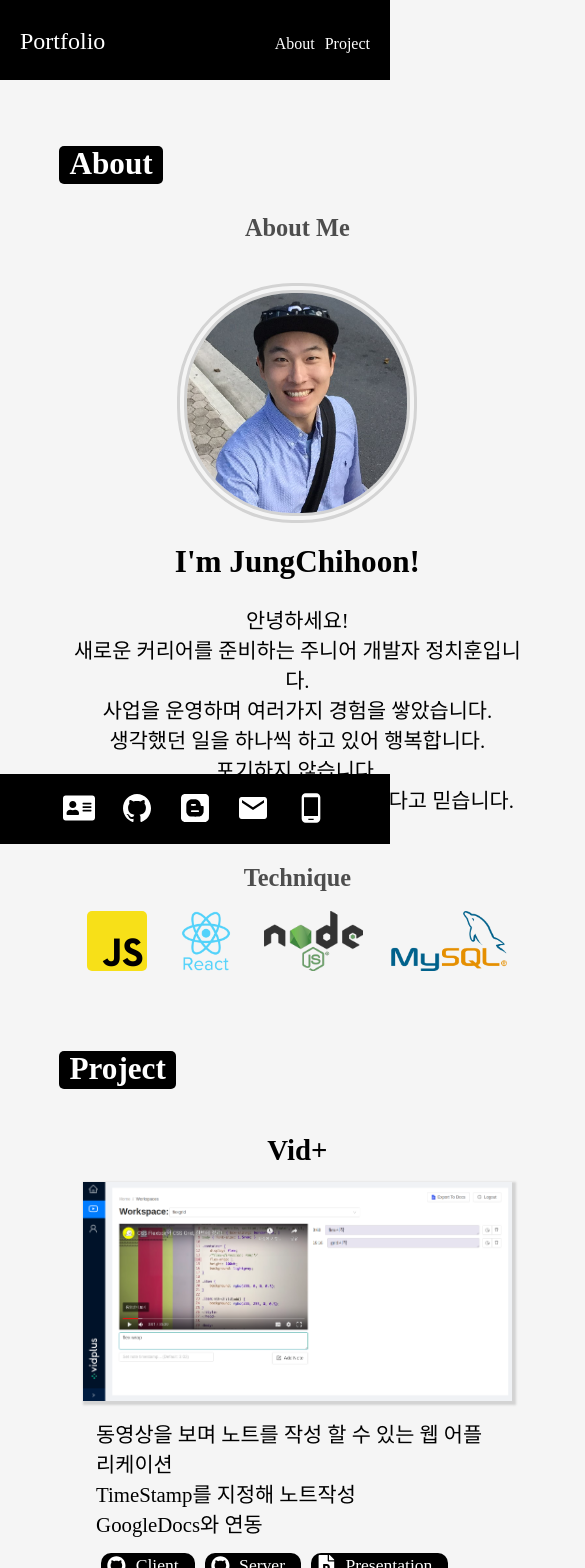
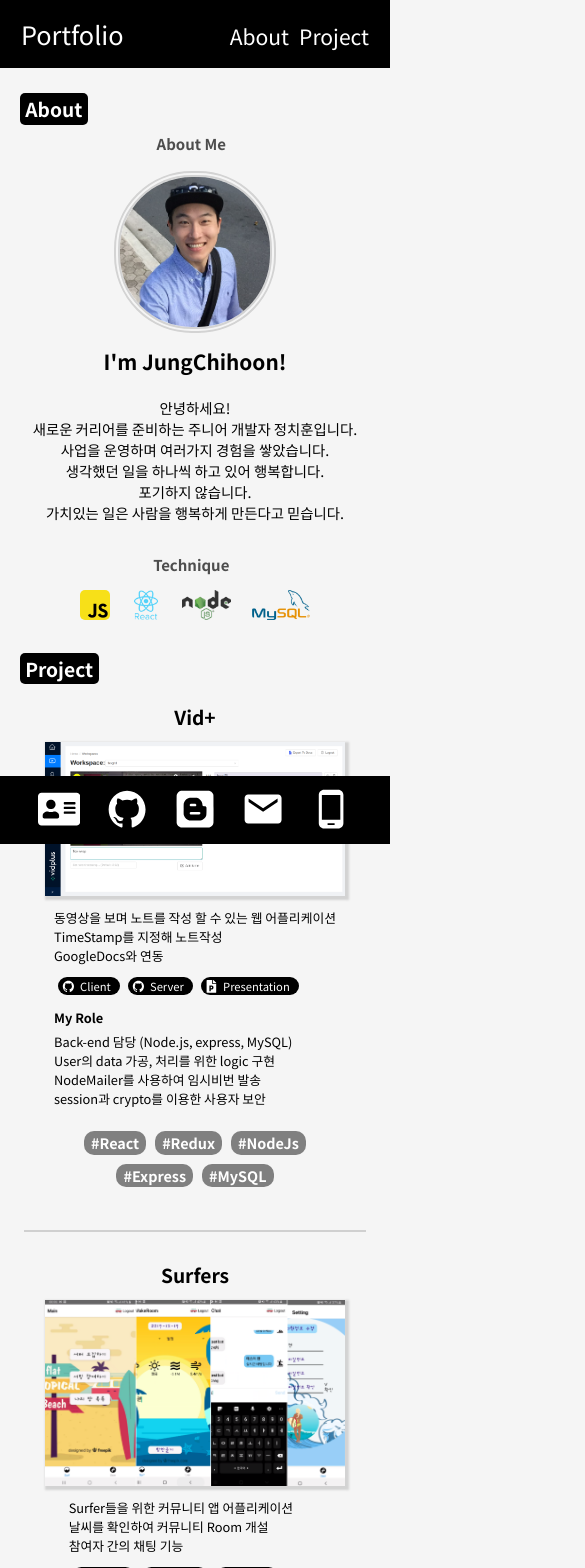
Before and after one commit to jch9537/portfolio, a React (Create React App) app: page / in a window 390 px wide. Shown: the top 1568 px of the page, 585 px wide, since content can reach past the window. Built offline with nearby package versions, Linux system fonts and the light colour scheme; the HTML template or start-up script is replaced by a standard one.

Commit message:
complete responsive app with flexbox

```diff
--- a/src/App.js
+++ b/src/App.js
@@ -1,5 +1,4 @@
 import React from "react";
-import "./style/style.css";
 
 import Nav from "./nav/nav";
 import Contents from "./contents/contents";
--- a/src/contents/surfers.js
+++ b/src/contents/surfers.js
@@ -9,13 +9,13 @@ const Surfers = () => {
   return (
     <div className="project-item">
       <div className="project-header">
-        <p className="project-title">Surfers</p>
+        <h3 className="project-title">Surfers</h3>
       </div>
       <div className="project-body">
         <img className="project-img" src={SurfersImg} alt="" />
         <div className="description">
           <div className="description-detail">
-            Surfing을 즐기는 사람을 위한 커뮤니티 앱 어플리케이션
+            Surfer들을 위한 커뮤니티 앱 어플리케이션
             <br />
             날씨를 확인하여 커뮤니티 Room 개설
             <br />
--- a/src/contents/vidplus.js
+++ b/src/contents/vidplus.js
@@ -9,7 +9,7 @@ const VidPlus = () => {
   return (
     <div className="project-item">
       <div className="project-header">
-        <p className="project-title">Vid+</p>
+        <h3 className="project-title">Vid+</h3>
       </div>
       <div className="project-body">
         <img className="project-img" src={VidPlusImg} alt="" />
--- a/src/index.js
+++ b/src/index.js
@@ -1,6 +1,7 @@
 import React from "react";
 import ReactDOM from "react-dom";
 import App from "./App";
+import "./style/style.css";
 import * as serviceWorker from "./serviceWorker";
 
 ReactDOM.render(<App />, document.getElementById("root"));
--- a/src/nav/nav.js
+++ b/src/nav/nav.js
@@ -8,7 +8,7 @@ const Nav = () => {
     <div className="nav-container">
       <div className="menu">
         <div className="menu-title">
-          <a className="title-link" href="/">
+          <a className="title-link" href="https://jch9537.github.io/portfolio">
             Portfolio
           </a>
           <Menu />
--- a/src/style/style.css
+++ b/src/style/style.css
@@ -1,3 +1,5 @@
+@import url(http://fonts.googleapis.com/earlyaccess/notosanskr.css);
+
 /* body */
 html,
 body,
@@ -5,6 +7,7 @@ body,
   background: whitesmoke;
   padding: 0;
   margin: 0;
+  font-family: "Noto Sans KR", sans-serif;
 }
 /* app */
 #container {
@@ -17,6 +20,7 @@ header {
 }
 main {
   flex: 1;
+  width: 100%;
   background: whitesmoke;
 }
 footer {
@@ -43,7 +47,7 @@ footer {
 }
 .menu-title {
   flex-wrap: wrap;
-  margin: 35px 10px;
+  margin: 1.5em 0.3em;
 }
 .title-link {
   display: block;
@@ -61,7 +65,7 @@ footer {
   text-decoration: none;
 }
 .contact {
-  padding: 10px 10px 5px 10px;
+  padding: 0.3em 0.3em 0.2em 0.3em;
 }
 .contact-link {
   display: flex;
@@ -94,8 +98,8 @@ footer {
   display: inline-block;
   background-color: black;
   border-radius: 5px;
-  padding: 0px 10px 2px 10px;
-  margin: 10px 0px 20px 0px;
+  padding: 0em 0.3em 0.1em 0.3em;
+  margin: 0.3em 0em 0.6em 0em;
   color: white;
 }
 .about-wrapper {
@@ -129,7 +133,7 @@ footer {
 .myimage {
   width: auto;
   height: 220px;
-  border: 10px double lightgrey;
+  border: 0.5em double lightgrey;
   border-radius: 48%;
   margin: 1em 0em;
 }
@@ -143,7 +147,7 @@ footer {
 .refer-box {
   display: flex;
   flex-direction: row;
-  margin-top: 10px;
+  margin-top: 0.6em;
 }
 .stack-box {
   width: 100%;
@@ -171,7 +175,7 @@ footer {
   width: 90%;
   border-radius: 15px;
   box-shadow: 2px 2px 2px 2px lightgray;
-  padding: 5px 20px 20px 20px;
+  padding: 0.25em 1em 1em 1em;
   margin: 20px 0px;
   text-align: center;
 }
@@ -183,7 +187,7 @@ footer {
 }
 .project-title {
   display: inline-block;
-  margin: 10px;
+  margin: 0.3em;
   font-size: 1.8rem;
   font-weight: bold;
 }
@@ -191,16 +195,17 @@ footer {
   display: flex;
   background-color: black;
   border-radius: 10px;
-  padding: 2px 7px 2px 5px;
-  margin: 5px;
+  padding: 0.1em 0.3em 0.1em 0.3em;
+  margin: 0.3em;
   align-items: center;
+  font-size: 1.2rem;
   color: white;
   text-decoration: none;
 }
 .project-body {
   display: flex;
   flex-wrap: wrap;
-  margin: 0px 0px 20px 0px;
+  margin-bottom: 0.7em;
   justify-content: center;
   align-items: center;
 }
@@ -211,61 +216,60 @@ footer {
 }
 .description {
   display: inline-block;
-  /* width: 445px; */
   margin: 3% 3%;
   font-size: 1.2rem;
   text-align: start;
 }
-/* .discription-detail {
-  display: inline-block;
-} */
 .use-stack {
   display: inline-block;
   background-color: grey;
   border-radius: 10px;
-  padding: 0px 8px 2px 8px;
-  margin: 5px;
+  padding: 0.1em 0.5em;
+  margin: 0.3em;
   color: white;
   font-size: 1.1rem;
   font-weight: bold;
 }
 .myrole {
-  margin: 15px 0px 5px 0px;
+  margin: 0.7em 0em 0.4em 0em;
 }
-/* footer */
+/* author */
 .author {
-  height: 100px;
+  height: 5em;
   font-size: 1.2rem;
   text-align: center;
 }
 
-@media (max-width: 1024px) {
+@media only screen and (max-width: 1024px) {
   /* app */
   #container {
-    padding: 80px 0px 70px 0px;
+    width: 100vw;
+    padding: 0px;
   }
   header {
     position: fixed;
     top: 0;
     width: 100vw;
-    height: 80px;
+    height: 8vh;
+  }
+  .contents-container {
+    padding: 8vh 10% 6vh 10%;
   }
   footer {
     position: fixed;
     bottom: 0;
     display: flex;
     width: 100%;
-    height: 70px;
+    height: 6vh;
     background: black;
     justify-content: center;
+    align-items: center;
   }
   /* nav */
   .nav-container {
     width: 100%;
-    height: 80px;
-    background: black;
+    height: 8vh;
     padding: 0px;
-    color: white;
   }
   .menu {
     height: 100%;
@@ -274,9 +278,12 @@ footer {
   }
   .menu-title {
     display: flex;
-    margin: 0px 30px;
+    margin: 0em 1em;
     justify-content: space-between;
     align-items: baseline;
+  }
+  .menu-detail {
+    display: flex;
   }
   .title-link,
   .menu-link {
@@ -290,6 +297,7 @@ footer {
   }
   .contact {
     display: flex;
+    height: 6vh;
     padding: 0px;
     justify-content: center;
     align-items: center;
@@ -309,6 +317,10 @@ footer {
   .about-wrapper {
     margin: 0px;
   }
+  .main-title {
+    padding: 0.1em 0.3em;
+    margin: 0.3em 0em 0em 0em;
+  }
   .contents-box {
     display: flex;
     flex-direction: column;
@@ -317,11 +329,14 @@ footer {
     align-items: center;
   }
   .contents-box:last-child {
-    margin-top: 30px;
+    margin-top: 4%;
   }
   .about-title {
     text-align: center;
-    margin: 10px;
+    margin: 0.5em 0.5em 0.5em 0em;
+  }
+  .myimage {
+    margin: 0.5em 1em 1em 1em;
   }
   .stack-img {
     width: auto;
@@ -332,10 +347,10 @@ footer {
   /* project */
   .project-item {
     border: solid rgba(60, 60, 60, 0.2);
-    border-width: 0px 0px 5px 0px;
+    border-width: 0em 0em 0.2em 0em;
     border-radius: 0px;
     box-shadow: none;
-    padding: 5px 20px 40px 20px;
+    padding: 0.25em 1em 3em 1em;
     margin: 10px 0px;
   }
   .description {
@@ -343,45 +358,148 @@ footer {
     font-size: 1.3rem;
   }
 }
-@media (max-width: 767px) {
-  /* app */
-  #container {
-    padding: 70px 0px 70px 0px;
+@media only screen and (max-width: 1024px) and (max-height: 450px) {
+  .main-title {
+    font-size: 1.5rem;
   }
+  .title-link {
+    font-size: 6vh;
+  }
+  .menu-link {
+    font-size: 5vh;
+  }
+  .contact-link {
+    font-size: 4.5vh;
+  }
+  .icon-name {
+    font-size: 3.5vh;
+  }
+}
+@media only screen and (max-width: 766px) {
   header {
+    position: fixed;
+    top: 0;
     box-sizing: border-box;
     width: 100vw;
-    height: 70px;
+    height: 8vh;
+  }
+  .contents-container {
+    padding: 8vh 5%;
+    font-size: 0.8rem;
   }
   footer {
-    height: 70px;
+    position: fixed;
+    bottom: 0;
+    display: flex;
+    width: 100%;
+    height: 8vh;
+    background: black;
+    justify-content: center;
   }
   /* nav */
+  .nav-container {
+    height: 8vh;
+  }
+  .menu {
+    height: 100%;
+    padding: 0px;
+    justify-content: center;
+  }
   .menu-title {
-    margin: 0px 15px;
+    display: flex;
+    margin: 0em 0.5em;
+    justify-content: space-between;
+    align-items: baseline;
   }
   .title-link,
   .menu-link {
     margin: 5px;
   }
   .title-link {
-    font-size: 1.5rem;
+    font-size: 3vh;
   }
   .menu-link {
-    font-size: 1rem;
+    font-size: 2.5vh;
+  }
+  /* about */
+  .main-contents {
+    margin: 20px 0px;
   }
   /* contact */
+  .pc-contact {
+    display: none;
+  }
+  .contact {
+    display: flex;
+    padding: 0px;
+    justify-content: center;
+    align-items: center;
+  }
   .contact .menu-link {
     display: none;
   }
   .contact-link {
+    display: inline-flex;
     margin: 0px 8px;
-    font-size: 2rem;
+    font-size: 5vh;
   }
   .icon-name {
     display: none;
   }
+  /* about */
+  .about-wrapper {
+    margin: 0px;
+  }
+  .about-box {
+    align-items: center;
+  }
+  .myimage {
+    height: 150px;
+    margin-top: 0em;
+    margin-bottom: 1em;
+  }
+  .about-description {
+    margin: 0em 1em;
+  }
+  .myname {
+    font-size: 1.3rem;
+  }
+  .description-me {
+    width: 100%;
+    font-size: 0.7em;
+    font-size: 0.9rem;
+  }
+  .stack-img {
+    width: auto;
+    height: 30px;
+    border-radius: 5px;
+    margin: 2% 3%;
+  }
+  /* project */
+  .project-title {
+    font-size: 1.2rem;
+  }
   .project-img {
-    width: 100%;
+    width: 95%;
+  }
+  .description {
+    margin-top: 4%;
+    font-size: 0.8rem;
+  }
+  .project-link {
+    font-size: 0.8rem;
+  }
+  .refer-name {
+    font-size: 0.7rem;
+  }
+  .use-stack {
+    /* font-size: 0.7rem; */
+    font-size: 0.9rem;
+  }
+  .author {
+    font-size: 1rem;
   }
 }
+/*
+@media all and (orientation:portrait) {}
+@media all and (orientation:landscape) {}  */
```
Also changed, not shown: 12 other files (tests, documents, lock files or other folders).
